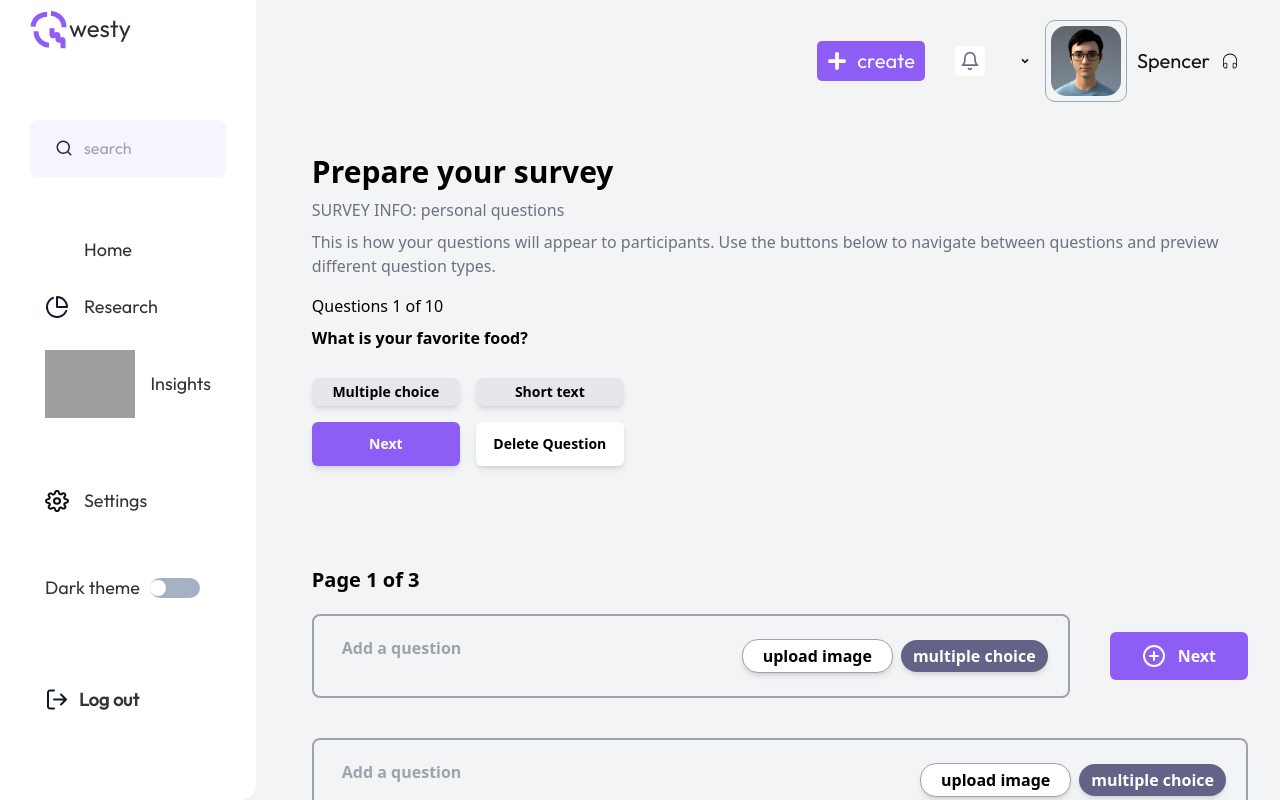
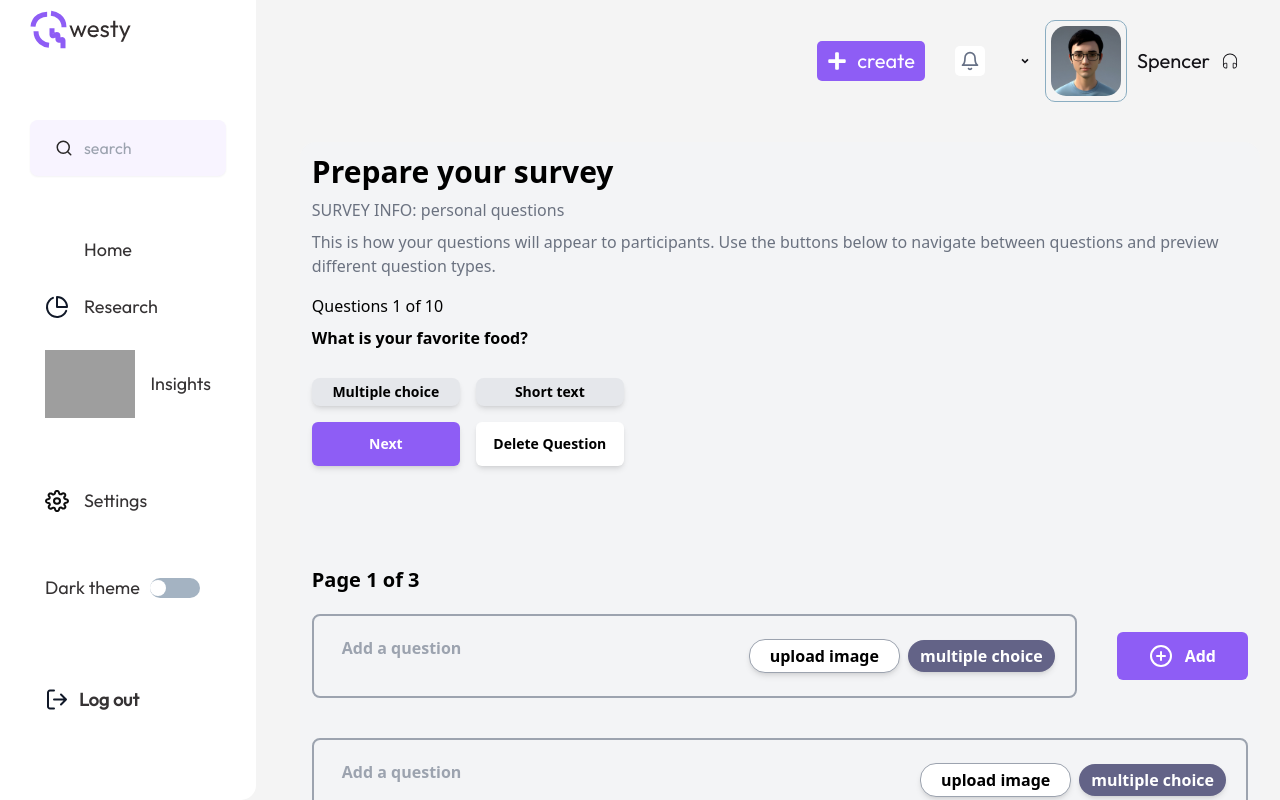
Before and after one commit to Multitelo/QwestyMain, a React (Vite) app in the folder Qwesty/: page /researcher/survey in a window 1280 px wide. Shown: the top 800 px of the page. Built offline with nearby package versions, Linux system fonts and the light colour scheme; grey boxes are pictures that could not be loaded.

Commit message:
Fix: Add button

```diff
--- a/Qwesty/src/pages/researcher/Survey.jsx
+++ b/Qwesty/src/pages/researcher/Survey.jsx
@@ -149,7 +149,7 @@ const Survey = () => {
                         )}`}
                       >
                         <CirclePlus />
-                        <span>Next</span>
+                        <span>Add</span>
                       </button>
                     </div>
                     {/* additonal buttons down here */}
```
